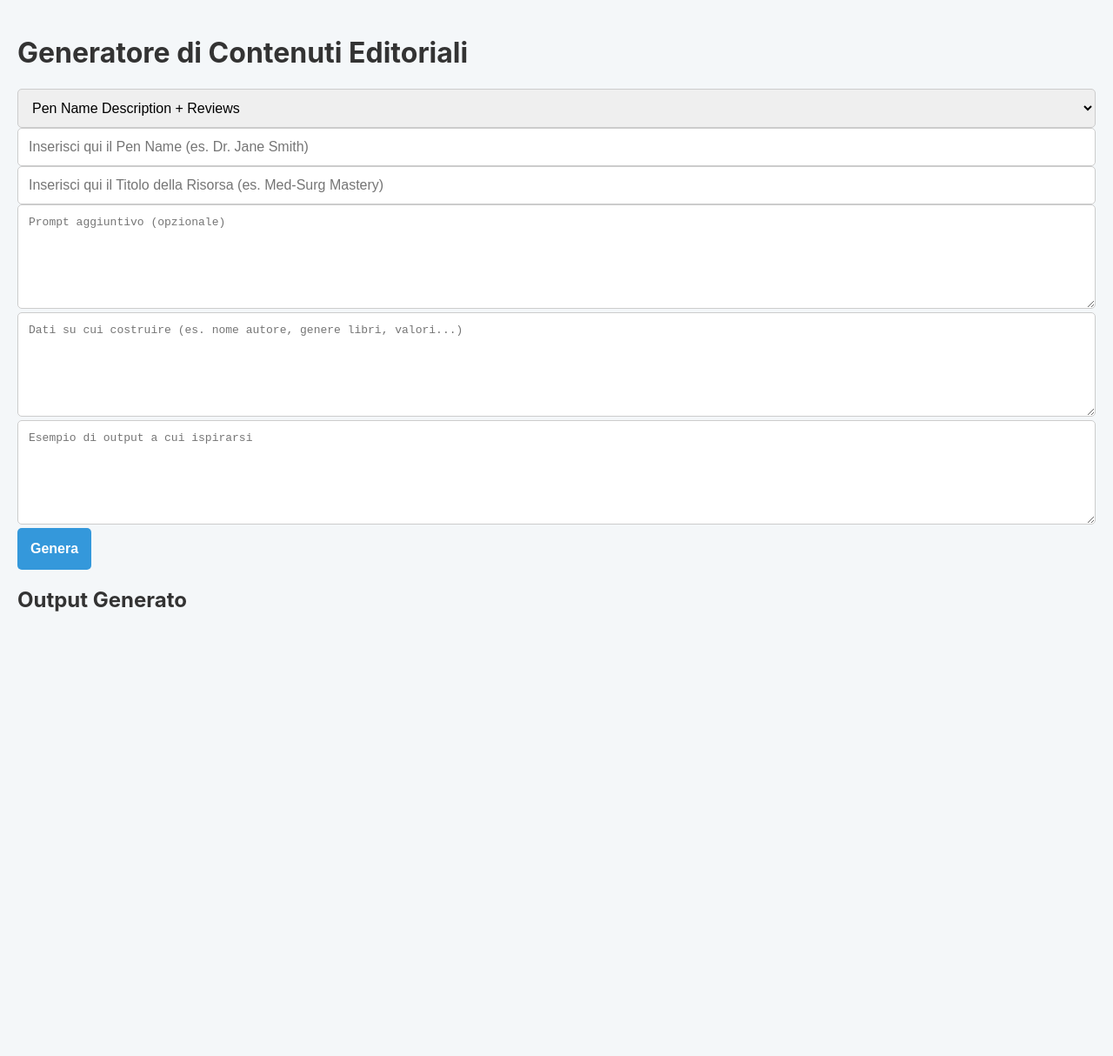
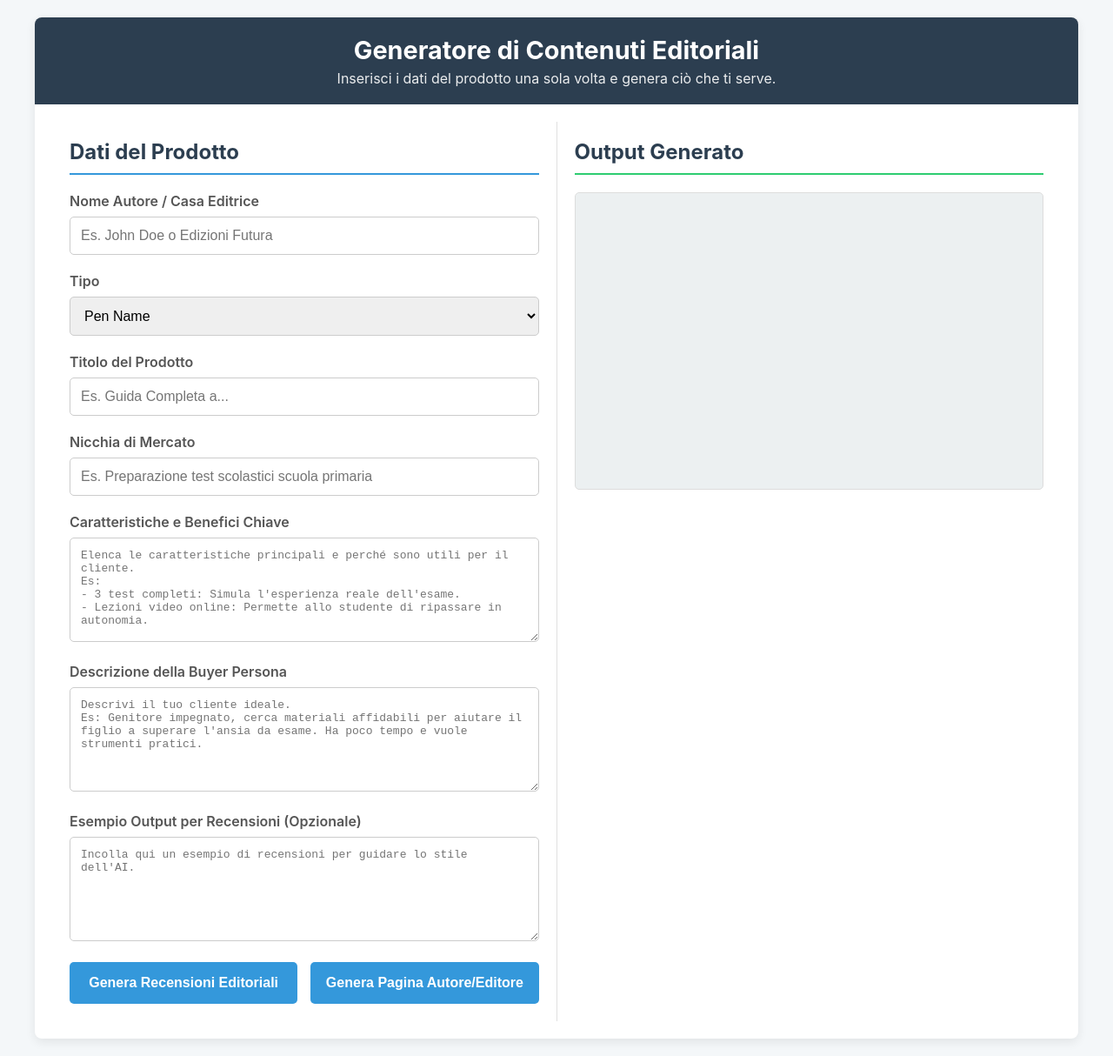
Before and after one commit to number1-create/Creazione-Pag.-Autore-e-Rec.-Editoriali-def-, a React (Create React App) app in the folder frontend/src/: page / in a window 1280 px wide. Shown: the whole page at 87% size. Before the commit the page ends 800 px from the top, so only its background shows below. Built offline with nearby package versions, Linux system fonts and the light colour scheme; no server answers; the HTML template or start-up script is replaced by a standard one.

Commit message:
Update App.js

```diff
--- a/frontend/src/App.js
+++ b/frontend/src/App.js
@@ -2,36 +2,56 @@ import React, { useState } from 'react';
 import './App.css';
 
 function App() {
-  // NUOVO: Stato per memorizzare la scelta del tipo di contenuto
-  const [contentType, setContentType] = useState('penName'); // 'penName' è il valore di default
+  // --- STATI PER I CAMPI DEL FORM ---
+  const [authorOrPublisherName, setAuthorOrPublisherName] = useState('');
+  const [entityType, setEntityType] = useState('Pen Name'); // Valore di default
+  const [productTitle, setProductTitle] = useState('');
+  const [featureList, setFeatureList] = useState('');
+  const [buyerPersonaSummary, setBuyerPersonaSummary] = useState('');
+  const [marketNiche, setMarketNiche] = useState('');
+  const [esempioOutputRecensioni, setEsempioOutputRecensioni] = useState('');
 
-  const [prompt, setPrompt] = useState('');
-  const [dati, setDati] = useState('');
-  const [esempio, setEsempio] = useState('');
+  // --- STATI PER LA GESTIONE DELL'OUTPUT E DEL CARICAMENTO ---
   const [output, setOutput] = useState('');
   const [isLoading, setIsLoading] = useState(false);
-  const [penName, setPenName] = useState('');
-  const [resourceTitle, setResourceTitle] = useState('');
+  const [error, setError] = useState('');
 
+  // URL del backend. Assicurati che sia corretto.
+  const apiUrl = process.env.REACT_APP_API_URL || 'http://localhost:8000';
 
-  const handleSubmit = async (event) => {
-    event.preventDefault();
+  /**
+   * Funzione unica per gestire la generazione, che accetta il tipo di contenuto da creare.
+   * @param {'reviews' | 'about_page'} generationType - Il tipo di contenuto da generare.
+   */
+  const handleSubmit = async (generationType) => {
+    // Validazione semplice per assicurarsi che i campi principali non siano vuoti
+    if (!authorOrPublisherName || !productTitle || !buyerPersonaSummary || !featureList) {
+      setError('Per favore, compila tutti i campi richiesti.');
+      return;
+    }
+
     setIsLoading(true);
     setOutput('');
+    setError('');
+
+    // Prepara il corpo della richiesta secondo il modello Pydantic del backend
+    const requestBody = {
+      generation_type: generationType,
+      author_or_publisher_name: authorOrPublisherName,
+      entity_type: entityType,
+      product_title: productTitle,
+      feature_list: featureList,
+      buyer_persona_summary: buyerPersonaSummary,
+      market_niche: marketNiche,
+      // Invia l'esempio solo se stiamo generando recensioni
+      esempio_output_recensioni: generationType === 'reviews' ? esempioOutputRecensioni : '',
+    };
 
     try {
-      const response = await fetch('/api/generate', { // Rimuoviamo l'URL completo, Render lo gestirà
+      const response = await fetch(`${apiUrl}/api/generate`, {
         method: 'POST',
         headers: { 'Content-Type': 'application/json' },
-        body: JSON.stringify({
-          // NUOVO: Inviamo anche il tipo di contenuto
-          content_type: contentType,
-          prompt: prompt,
-          dati_input: dati,
-          esempio_output: esempio,
-          pen_name: penName,
-          resource_title: resourceTitle,
-        }),
+        body: JSON.stringify(requestBody),
       });
 
       if (!response.ok) {
@@ -40,47 +60,79 @@ function App() {
 
       const data = await response.json();
       setOutput(data.output);
-    } catch (error) {
-      setOutput(`Si è verificato un errore: ${error.message}`);
+    } catch (err) {
+      setError(`Si è verificato un errore: ${err.message}`);
     } finally {
       setIsLoading(false);
     }
   };
 
   return (
-    <div className="App">
+    <div className="container">
+      <header>
         <h1>Generatore di Contenuti Editoriali</h1>
-      <form onSubmit={handleSubmit}>
-        {/* NUOVO: Menu a tendina (select) */}
-        <select value={contentType} onChange={(e) => setContentType(e.target.value)} required>
-          <option value="penName">Pen Name Description + Reviews</option>
-          <option value="publisher">Publishing House Description + Reviews</option>
+        <p>Inserisci i dati del prodotto una sola volta e genera ciò che ti serve.</p>
+      </header>
+
+      <main>
+        <div className="form-container">
+          <h2>Dati del Prodotto</h2>
+
+          <div className="form-group">
+            <label>Nome Autore / Casa Editrice</label>
+            <input type="text" value={authorOrPublisherName} onChange={(e) => setAuthorOrPublisherName(e.target.value)} placeholder="Es. John Doe o Edizioni Futura" />
+          </div>
+
+          <div className="form-group">
+            <label>Tipo</label>
+            <select value={entityType} onChange={(e) => setEntityType(e.target.value)}>
+              <option value="Pen Name">Pen Name</option>
+              <option value="Casa Editrice">Casa Editrice</option>
             </select>
-        <input
-          type="text"
-          value={penName}
-          onChange={(e) => setPenName(e.target.value)}
-          placeholder="Inserisci qui il Pen Name (es. Dr. Jane Smith)"
-          required
-        />
-        <input
-          type="text"
-          value={resourceTitle}
-          onChange={(e) => setResourceTitle(e.target.value)}
-          placeholder="Inserisci qui il Titolo della Risorsa (es. Med-Surg Mastery)"
-          required
-        />
-        <textarea value={prompt} onChange={(e) => setPrompt(e.target.value)} placeholder="Prompt aggiuntivo (opzionale)" />
-        <textarea value={dati} onChange={(e) => setDati(e.target.value)} placeholder="Dati su cui costruire (es. nome autore, genere libri, valori...)" required />
-        <textarea value={esempio} onChange={(e) => setEsempio(e.target.value)} placeholder="Esempio di output a cui ispirarsi" required />
-        <button type="submit" disabled={isLoading}>
-          {isLoading ? 'Generazione...' : 'Genera'}
+          </div>
+
+          <div className="form-group">
+            <label>Titolo del Prodotto</label>
+            <input type="text" value={productTitle} onChange={(e) => setProductTitle(e.target.value)} placeholder="Es. Guida Completa a..." />
+          </div>
+
+          <div className="form-group">
+            <label>Nicchia di Mercato</label>
+            <input type="text" value={marketNiche} onChange={(e) => setMarketNiche(e.target.value)} placeholder="Es. Preparazione test scolastici scuola primaria" />
+          </div>
+
+          <div className="form-group">
+            <label>Caratteristiche e Benefici Chiave</label>
+            <textarea value={featureList} onChange={(e) => setFeatureList(e.target.value)} placeholder="Elenca le caratteristiche principali e perché sono utili per il cliente.&#10;Es:&#10;- 3 test completi: Simula l'esperienza reale dell'esame.&#10;- Lezioni video online: Permette allo studente di ripassare in autonomia." />
+          </div>
+
+          <div className="form-group">
+            <label>Descrizione della Buyer Persona</label>
+            <textarea value={buyerPersonaSummary} onChange={(e) => setBuyerPersonaSummary(e.target.value)} placeholder="Descrivi il tuo cliente ideale.&#10;Es: Genitore impegnato, cerca materiali affidabili per aiutare il figlio a superare l'ansia da esame. Ha poco tempo e vuole strumenti pratici." />
+          </div>
+
+          <div className="form-group">
+            <label>Esempio Output per Recensioni (Opzionale)</label>
+            <textarea value={esempioOutputRecensioni} onChange={(e) => setEsempioOutputRecensioni(e.target.value)} placeholder="Incolla qui un esempio di recensioni per guidare lo stile dell'AI." />
+          </div>
+
+          <div className="button-group">
+            <button onClick={() => handleSubmit('reviews')} disabled={isLoading}>
+              {isLoading ? 'Generando...' : 'Genera Recensioni Editoriali'}
             </button>
-      </form>
-      <div className="output-area">
+            <button onClick={() => handleSubmit('about_page')} disabled={isLoading}>
+              {isLoading ? 'Generando...' : 'Genera Pagina Autore/Editore'}
+            </button>
+          </div>
+        </div>
+
+        <div className="output-container">
           <h2>Output Generato</h2>
+          {isLoading && <p className="loading-message">Generazione in corso...</p>}
+          {error && <p className="error-message">{error}</p>}
           <pre>{output}</pre>
         </div>
+      </main>
     </div>
   );
 }
```
Lines whose indentation alone changed are shown as unchanged.
